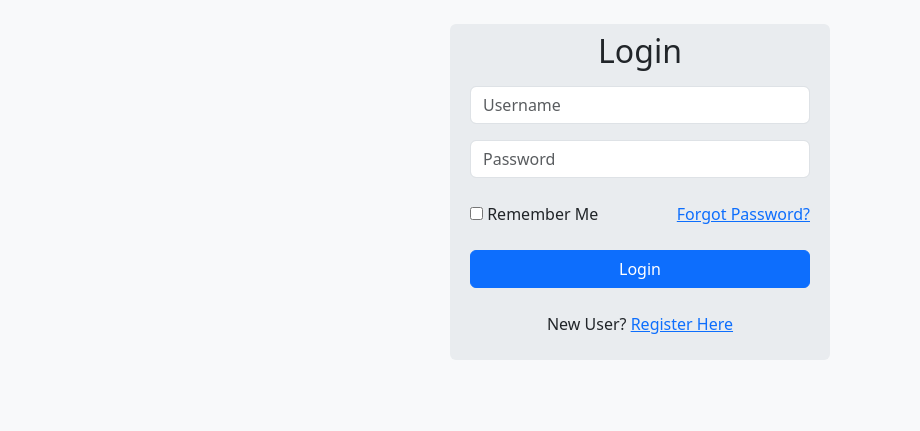
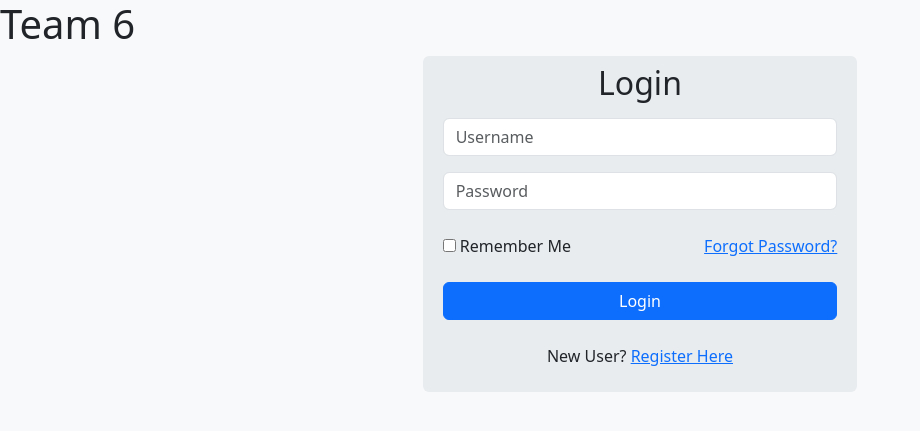
Before and after one commit to Aetthera/Web_App_Dev_F_Project, a PHP site: page / in a window 1280 px wide. Shown: the top 431 px of the page, without its empty margins (0-920 px from the left). Run offline with PHP 8.4, Linux system fonts and the light colour scheme.

Commit message:
overwritten main

```diff
--- a/index.php
+++ b/index.php
@@ -23,14 +23,9 @@
 </head>
 
 <body class="bg-light">
-    <div class="container mt-4">
-        <div class="row">
-            <div class="col-lg-4 offset-lg-4" id="alert">
-                <div class="alert alert-success">
-                    <strong id="result">hello world</strong>
-                </div>
-            </div>
-        </div>
+    <nav class="text- center heading6">
+        <h1>Team 6</h1>
+    </nav>
 
 
     <!-- Login Form -->
@@ -69,7 +64,7 @@
     <div class="row">
         <div class="col-lg-4 offset-lg-4 bg-body-secondary rounded" id="register-box">
             <h2 class="text-center mt-2">Register</h2>
-                <form action="" method="post" role="form" class="p-2" id="register-frm">
+            <form action="register.php" method="post" role="form" class="p-2" id="register-frm">
                 <div class="form-group mt-3">
                     <input type="text" name="uname" class="form-control" placeholder="Username" required>
                 </div>
@@ -92,7 +87,7 @@
                     </div>
                 </div>
                 <div class="form-group col-12">
-                        <input type="submit" name="register" id="register" value="Register" class="btn btn-primary d-grid col-12 mt-4 mb-2">
+                    <button type="submit" name="register" id="register"==class="btn btn-primary d-grid col-12 mt-4 mb-2">Register</button>
                 </div>
                 <div class="form-group">
                     <p class="text-center mt-4">Already Registered? <a href="#" id="login-btn">Login Here</a></p>
```
Lines whose indentation alone changed are shown as unchanged.
